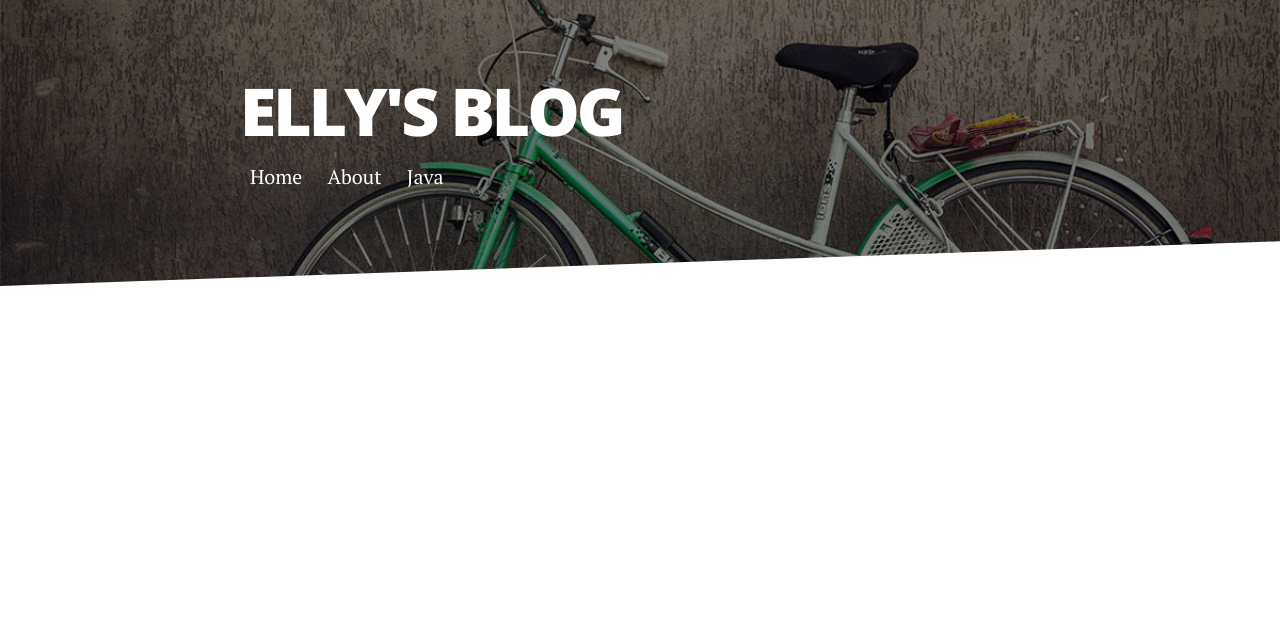
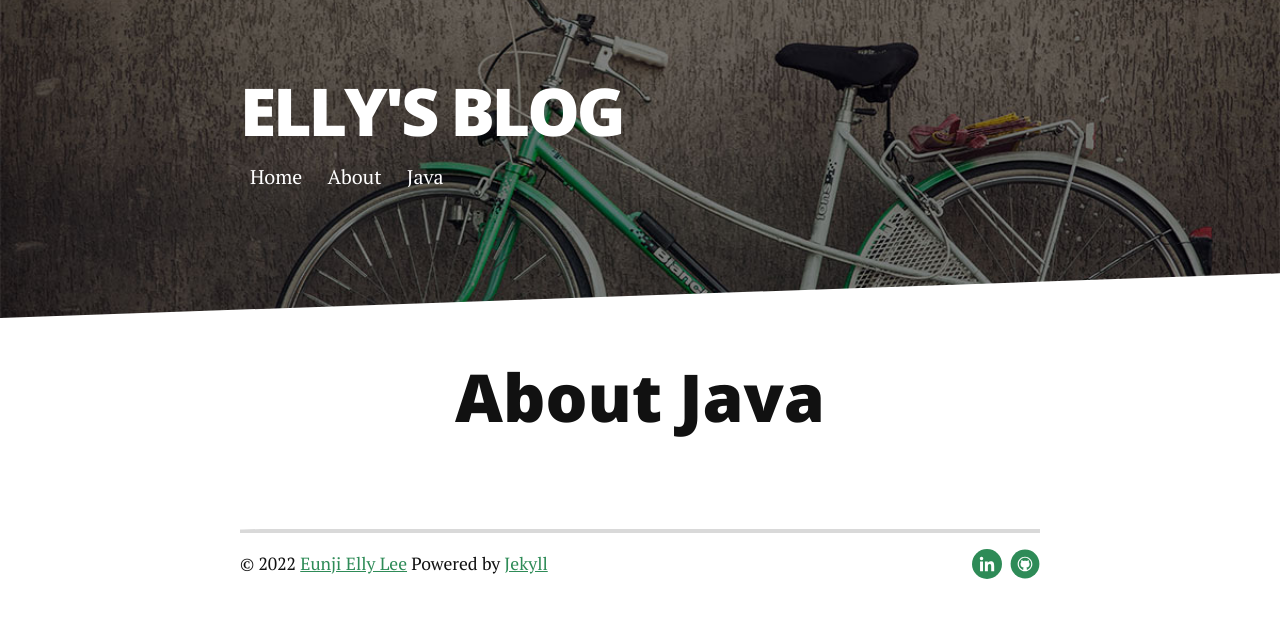
Before and after one commit to Eunji-Elly-Lee/eunji-elly-lee.github.io, a Jekyll site: the page built from java.md, in a window 1280 px wide. Shown: the top 618 px of the page. Built offline with Jekyll 4.4.1, drawn with Linux system fonts in a browser that asks for light colours; nearby versions of some CDN libraries.

Commit message:
Update java.md

```diff
--- a/java.md
+++ b/java.md
@@ -4,6 +4,8 @@
 ---
 
 <div class="post">
+    <h1 class="pageTitle">About Java</h1>
+	{%- for post in site.categories[java] -%}
     <div class="posts noList">
         {%- for post in paginator.posts -%}
         <article>
@@ -22,4 +24,5 @@
         <a href="{{ paginator.next_page_path }}" class="next button__outline">Older Posts</a>
         {%- endif -%}
     </div>
+    {%- endfor -%}
 </div>
```
